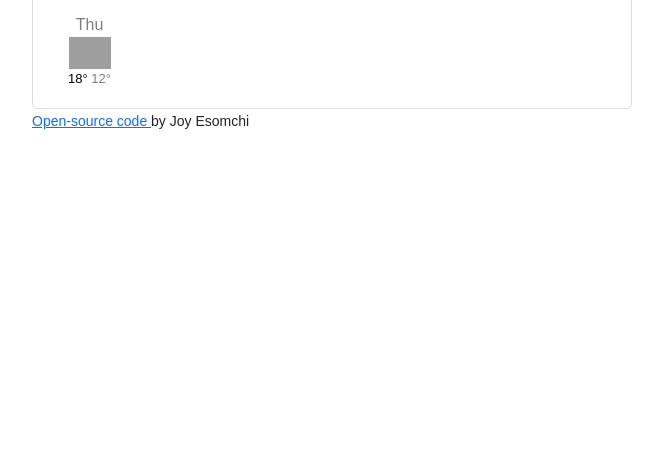
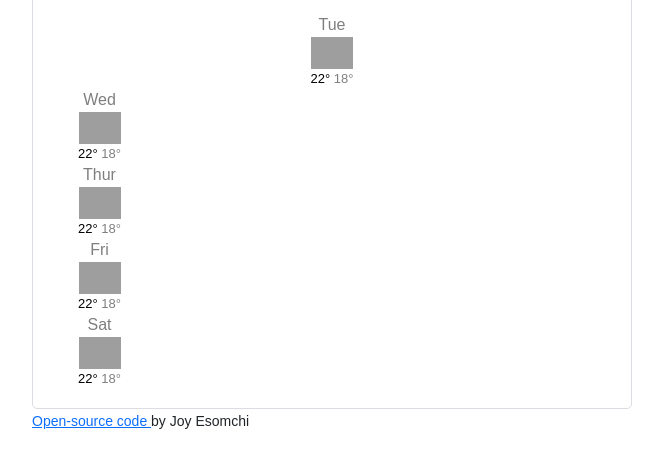
Before and after one commit to Joysommy/vanilla-weather-app-2, a plain HTML site: page index.html in a window 1280 px wide. Shown: the part 234-702 px from the top of the page, without its empty margins (308-971 px from the left). Drawn offline with nearby package versions, Linux system fonts and the light colour scheme; no server answers; grey boxes are pictures that could not be loaded.

Commit message:
Updated HTML and Javascript

```diff
--- a/index.html
+++ b/index.html
@@ -65,30 +65,8 @@
               </ul>
             </div>
           </div>
-          <div class="weather-forecast">
-            <div class="row">
-              <div class="col-2">
-                <div class="weather-forecast-date">
-                Thu
-                </div>
-                <img src="http://openweathermap.org/img/wn/50d@2x.
-                png"
-                 alt=""
-                 width="42"
-                 />
-                 <div class="weather-forecast-temperature">
-                  <span class="weather-forecast-temperature-max">
-                 18°
-                  </span>
-                  <span class="weather-forecast-temperature-min">
-                    12°
-                  </span>
+          <div class="weather-forecast" id="forecast">
 
-
-                </div>
-              </div>
-
-            </div>
           </div>
         </div>
         <small>
--- a/src/index.js
+++ b/src/index.js
@@ -19,6 +19,42 @@ function formatDate(timestamp) {
   ];
   let day = days[date.getDay()];
   return `${day} ${hours}:${minutes}`;
+}
+
+function displayForecast() {
+  let forecastElement = document.querySelector("#forecast");
+
+  let forecastHTML = `<div class ="row>`;
+  let days = ["Tue", "Wed", "Thur", "Fri", "Sat"];
+  days.forEach(function (day) {
+    forecastHTML =
+      forecastHTML +
+      `
+
+              <div class="col-2">
+                <div class="weather-forecast-date">
+                ${day}
+                </div>
+                <img src="http://openweathermap.org/img/wn/50d@2x.
+                png"
+                 alt=""
+                 width="42"
+                 />
+                 <div class="weather-forecast-temperature">
+                  <span class="weather-forecast-temperature-max">
+                 22°
+                  </span>
+                  <span class="weather-forecast-temperature-min">
+                    18°
+                  </span>
+                </div>
+              </div>
+               `;
+  });
+
+  forecastHTML = forecastHTML + `</div>`;
+  forecastElement.innerHTML = forecastHTML;
+  console.log(forecastHTML);
 }
 
 function displayTemperature(response) {
@@ -89,3 +125,5 @@ let celsiusLink = document.querySelector("#celsius-link");
 celsiusLink.addEventListener("click", displayCelsiusTemperature);
 
 search("Enugu");
+
+displayForecast();
```
